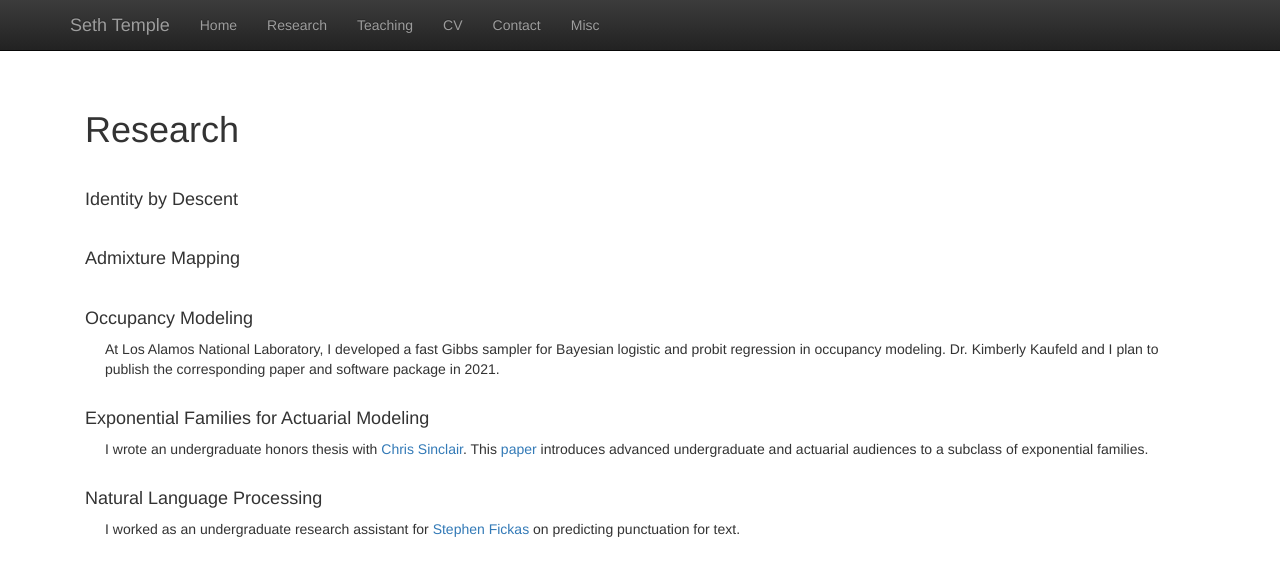
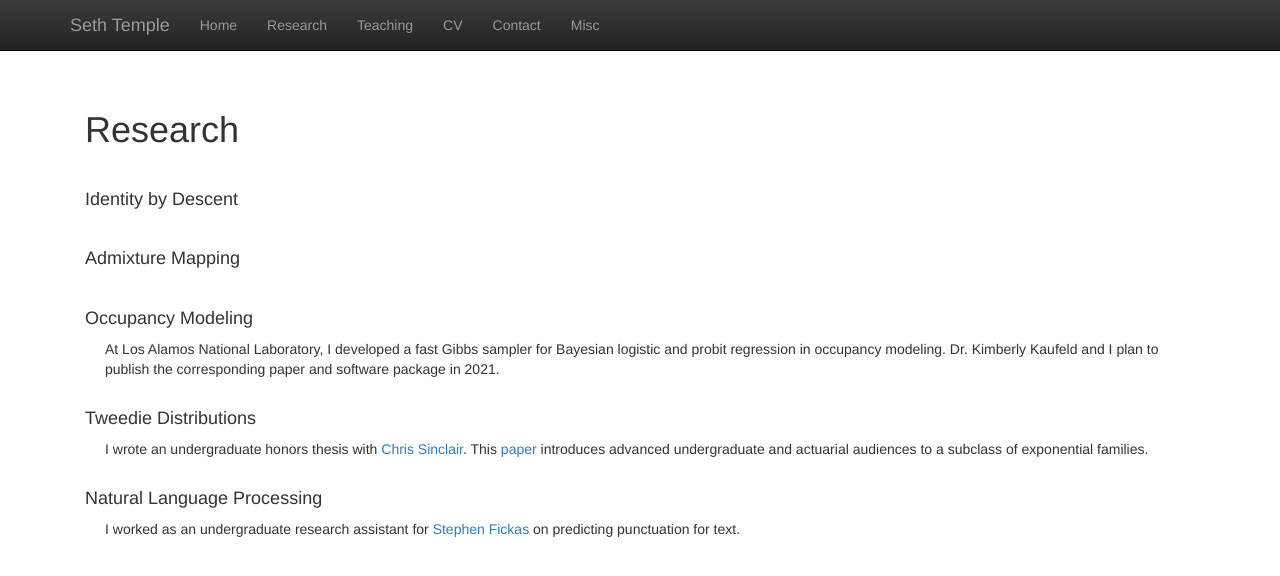
Before and after one commit to sdtemple/sdtemple.github.io, a Jekyll site: the page built from research.html, in a window 1280 px wide. Shown: the top 576 px of the page. Built offline with Jekyll 4.4.1, drawn with Linux system fonts in a browser that asks for light colours; nearby versions of some CDN libraries; library files that are not in the unit come from our copies.

Commit message:
Update research.html

```diff
--- a/research.html
+++ b/research.html
@@ -19,7 +19,7 @@ title:  'Research'
   Dr. Kimberly Kaufeld and I plan to publish the corresponding paper and software package in 2021.
 </p>
 <br/>
-<h4>Exponential Families for Actuarial Modeling</h4>
+<h4>Tweedie Distributions</h4>
 <p class="content" style="padding:0px;margin:0px 20px 0px;">
   I wrote an undergraduate honors thesis with <a href = "http://cdsinclair.org">Chris Sinclair</a>.
   This <a href = "https://math.uoregon.edu/wp-content/uploads/2018/07/TempleStempleTweedieThesis.pdf">paper</a>
```
